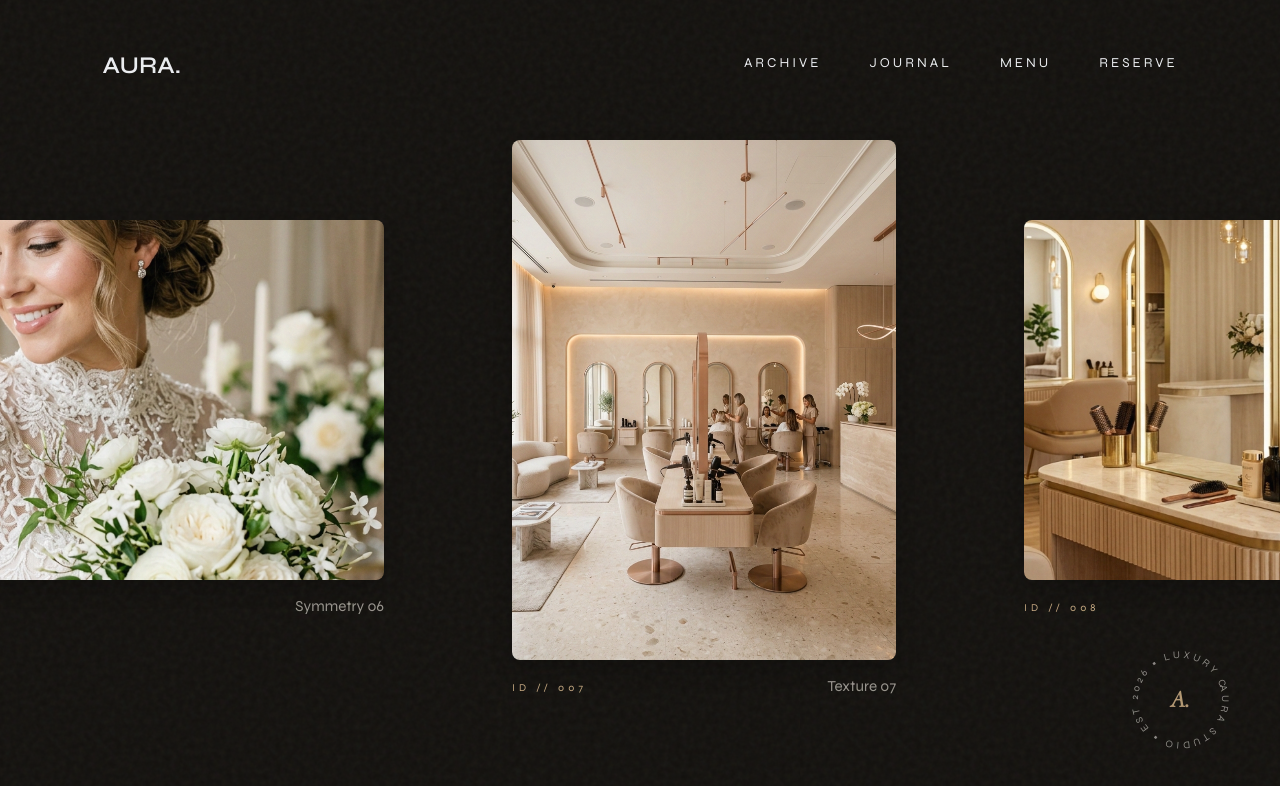
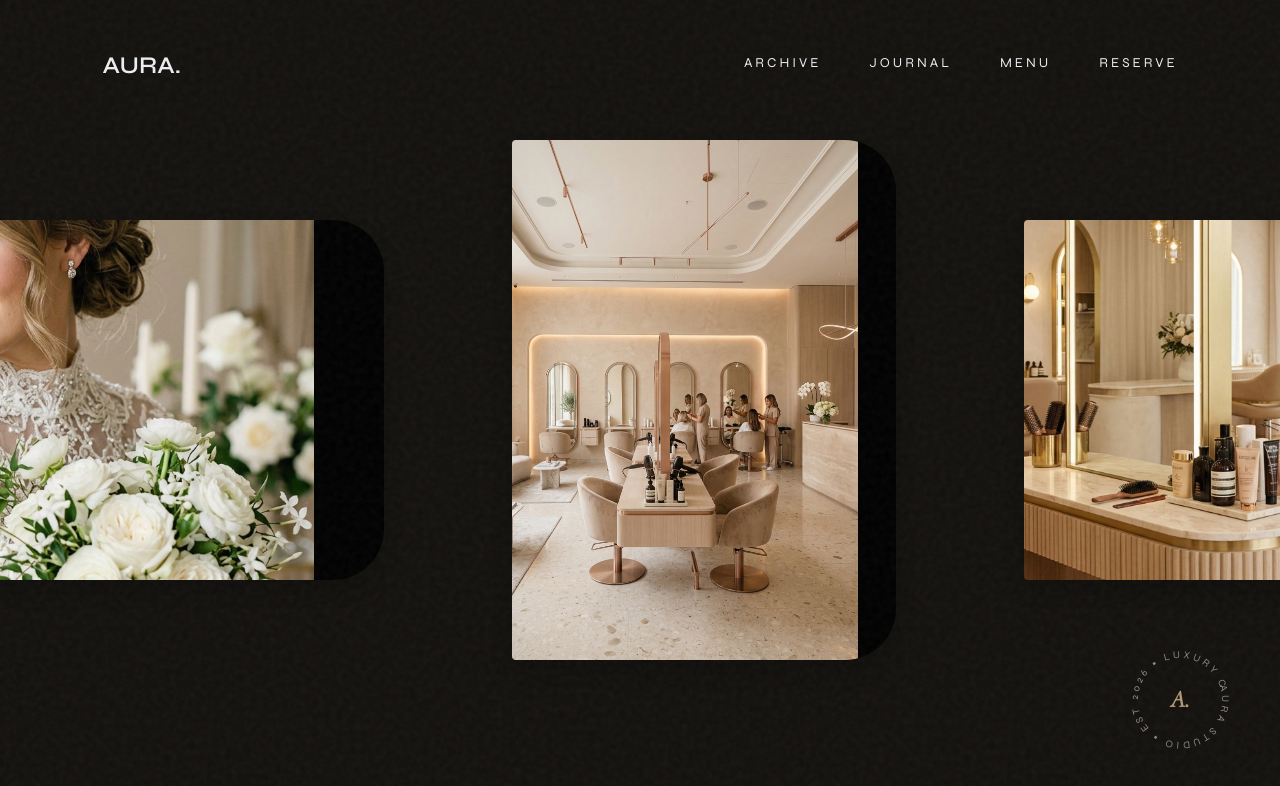
Before and after one commit to harrynaveen8-crypto/aura-salon-bridal, a React (Vite) app: page /archive in a window 1280 px wide. Shown: the top 786 px of the page. Built offline with nearby package versions, Linux system fonts and the light colour scheme.

Commit message:
V26: Introduced extreme Z-depth dimensionality and physical bowing physics to Archive gallery. Images now curve like sails catching wind via dynamic border-radius distortion and sink into deep Z-space under heavy scroll momentum.

```diff
--- a/src/pages/Archive.jsx
+++ b/src/pages/Archive.jsx
@@ -9,41 +9,56 @@ const Archive = ({ setTheme }) => {
 
   const containerRef = useRef(null);
 
-  // Track vertical scroll for the horizontal translation
   const { scrollYProgress } = useScroll({ target: containerRef });
   const smoothProgress = useSpring(scrollYProgress, { stiffness: 100, damping: 30 });
   const xTransform = useTransform(smoothProgress, [0, 1], ["0%", "-85%"]);
 
-  // Track raw scroll velocity for the 3D physics engine
   const { scrollY } = useScroll();
   const rawVelocity = useVelocity(scrollY);
-  const smoothVelocity = useSpring(rawVelocity, { damping: 40, stiffness: 300 });
+  // Extremely responsive spring for aggressive physics
+  const smoothVelocity = useSpring(rawVelocity, { damping: 40, stiffness: 400 });
 
-  // 3D BENDING PHYSICS
-  // Map vertical scroll velocity to a 3D Y-axis rotation (the "bend")
-  const rotateY = useTransform(smoothVelocity, [-2000, 2000], [35, -35]);
-  // Slight Z-axis twist for organic drag
-  const rotateZ = useTransform(smoothVelocity, [-2000, 2000], [3, -3]);
-  // Scale down slightly under extreme momentum
-  const scale = useTransform(smoothVelocity, [-2000, 0, 2000], [0.85, 1, 0.85]);
-  // Dynamic shadows that pull opposite to the direction of velocity
+  // 3D DIMENSIONAL BENDING PHYSICS
+
+  // 1. Angular Rotations
+  const rotateY = useTransform(smoothVelocity, [-2000, 2000], [45, -45]);
+  const rotateX = useTransform(smoothVelocity, [-2000, 2000], [10, -10]);
+  const rotateZ = useTransform(smoothVelocity, [-2000, 2000], [4, -4]);
+
+  // 2. Z-Axis Dimension (Pushing the card deep into 3D space based on force)
+  const z = useTransform(smoothVelocity, [-2000, 0, 2000], [-400, 0, -400]);
+
+  // 3. The "Sail Curve" (Physically warping the geometry to simulate bending under pressure)
+  const borderRadius = useTransform(
+    smoothVelocity,
+    [-2000, 0, 2000],
+    [
+      "15vw 4px 4px 15vw", // Forces the image to look like it's bending/bowing
+      "4px 4px 4px 4px",
+      "4px 15vw 15vw 4px"
+    ]
+  );
+
+  // 4. Dynamic Parallax within the image to enhance the depth illusion
+  const imageX = useTransform(smoothVelocity, [-2000, 2000], ["-10%", "10%"]);
+
+  // 5. Environmental Lighting & Shadows
   const boxShadow = useTransform(
     smoothVelocity,
     [-2000, 0, 2000],
     [
-      "40px 30px 60px rgba(0,0,0,0.9)",
+      "60px 40px 80px rgba(0,0,0,0.95)",
       "0px 10px 20px rgba(0,0,0,0.2)",
-      "-40px 30px 60px rgba(0,0,0,0.9)"
+      "-60px 40px 80px rgba(0,0,0,0.95)"
     ]
   );
-  // Dynamic lighting/shading on the image itself
   const imageFilter = useTransform(
     smoothVelocity,
     [-2000, 0, 2000],
     [
-      "brightness(0.6) contrast(1.2)",
-      "brightness(1) contrast(1)",
-      "brightness(0.6) contrast(1.2)"
+      "brightness(0.5) contrast(1.3) saturate(0.8)",
+      "brightness(1) contrast(1) saturate(1)",
+      "brightness(0.5) contrast(1.3) saturate(0.8)"
     ]
   );
 
@@ -62,18 +77,18 @@ const Archive = ({ setTheme }) => {
 
   return (
     <div ref={containerRef} className="page-container relative z-10" style={{ height: '700vh', background: 'var(--color-bg)' }}>
-      <div className="sticky-horizontal-container" style={{ position: 'sticky', top: 0, height: '100vh', width: '100vw', overflow: 'hidden', display: 'flex', alignItems: 'center', perspective: '1500px' }}>
+      <div className="sticky-horizontal-container" style={{ position: 'sticky', top: 0, height: '100vh', width: '100vw', overflow: 'hidden', display: 'flex', alignItems: 'center', perspective: '1200px' }}>
         <motion.div
           className="horizontal-track"
           style={{ x: xTransform, display: 'flex', alignItems: 'center', height: '100%', paddingLeft: '10vw', transformStyle: 'preserve-3d' }}
         >
           {/* Intro Text */}
           <div style={{ minWidth: '80vw', paddingRight: '10vw' }}>
-            <span className="tiny-label mb-8">THE ARCHIVE // V.02</span>
+            <span className="tiny-label mb-8">THE ARCHIVE // V.03</span>
             <h1 className="text-massive kinetic-text" style={{ lineHeight: 0.85 }}>VISUAL</h1><br/>
             <h1 className="text-massive text-editorial kinetic-text pl-8">INDEX.</h1>
             <p className="editorial-text mt-16 drop-cap" style={{ maxWidth: '600px' }}>
-              Scroll to explore. The faster you move, the more the visual fabric bends through 3D space. Engineered with dynamic tension physics.
+              We have completely abandoned flat design. Scroll forcefully to observe the physical canvas bow, curve, and sink into the Z-dimension under the sheer pressure of momentum.
             </p>
           </div>
 
@@ -82,27 +97,36 @@ const Archive = ({ setTheme }) => {
             {images.map((img, i) => (
               <motion.div
                 key={i}
-                className="hover-target"
+                className="archive-card-wrapper hover-target"
                 style={{
+                  rotateX,
                   rotateY,
                   rotateZ,
-                  scale,
+                  z,
                   boxShadow,
                   minWidth: img.aspect === 'aspect-wide' ? '55vw' : '30vw',
                   height: img.aspect === 'aspect-tall' ? '65vh' : '45vh',
                   position: 'relative',
                   transformOrigin: 'center center',
-                  borderRadius: '8px',
                   backgroundColor: '#000',
+                  borderRadius, // This provides the physical curving illusion
+                  overflow: 'hidden'
                 }}
               >
-                <div style={{ width: '100%', height: '100%', overflow: 'hidden', borderRadius: '8px' }}>
+                <motion.div style={{ width: '100%', height: '100%', x: imageX }}>
                   <motion.img
                     src={img.src}
                     alt={img.title}
-                    style={{ width: '100%', height: '100%', objectFit: 'cover', filter: imageFilter }}
+                    style={{
+                      width: '120%',
+                      height: '100%',
+                      objectFit: 'cover',
+                      filter: imageFilter,
+                      position: 'absolute',
+                      left: '-10%'
+                    }}
                   />
-                </div>
+                </motion.div>
                 <div className="flex-between mt-6" style={{ position: 'absolute', bottom: '-40px', width: '100%', left: 0 }}>
                   <span className="tiny-label">ID // 00{i+1}</span>
                   <span className="editorial-text-small">{img.title}</span>
```
